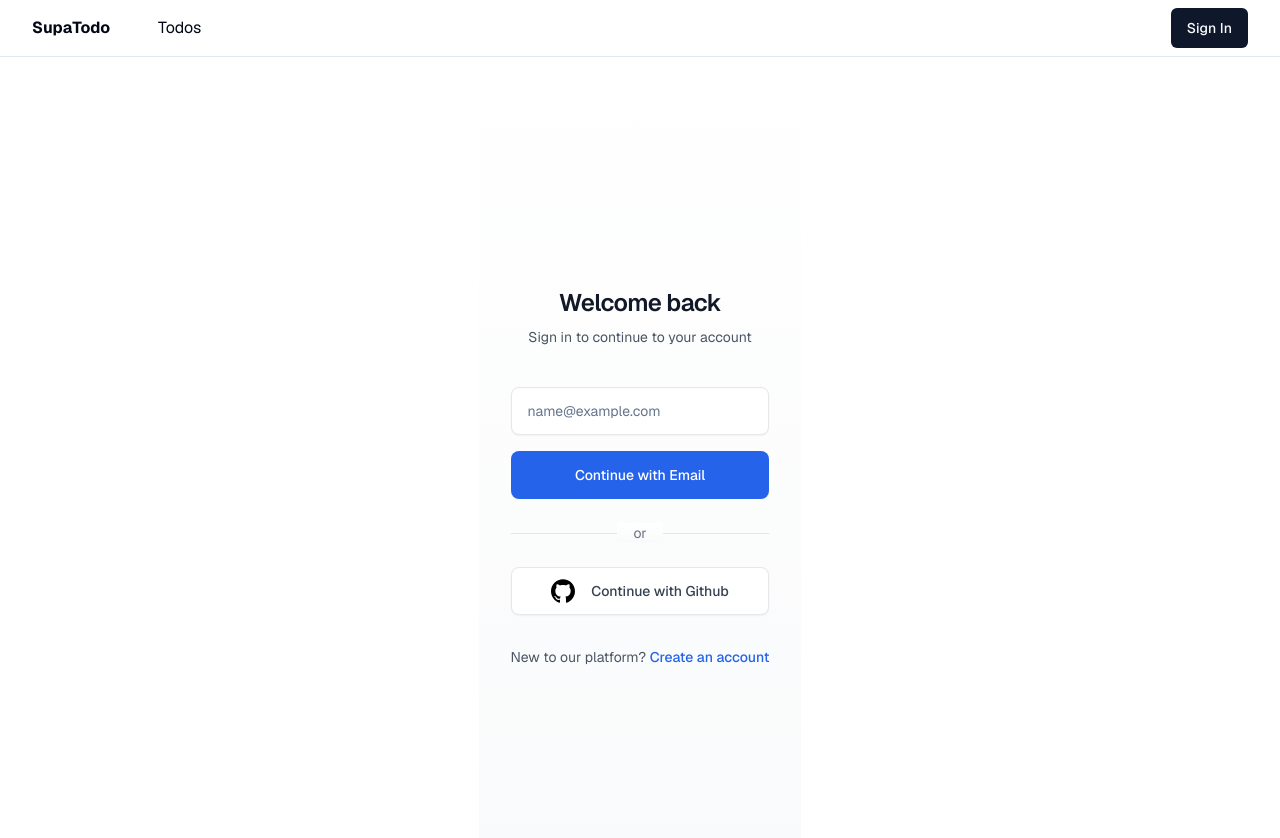
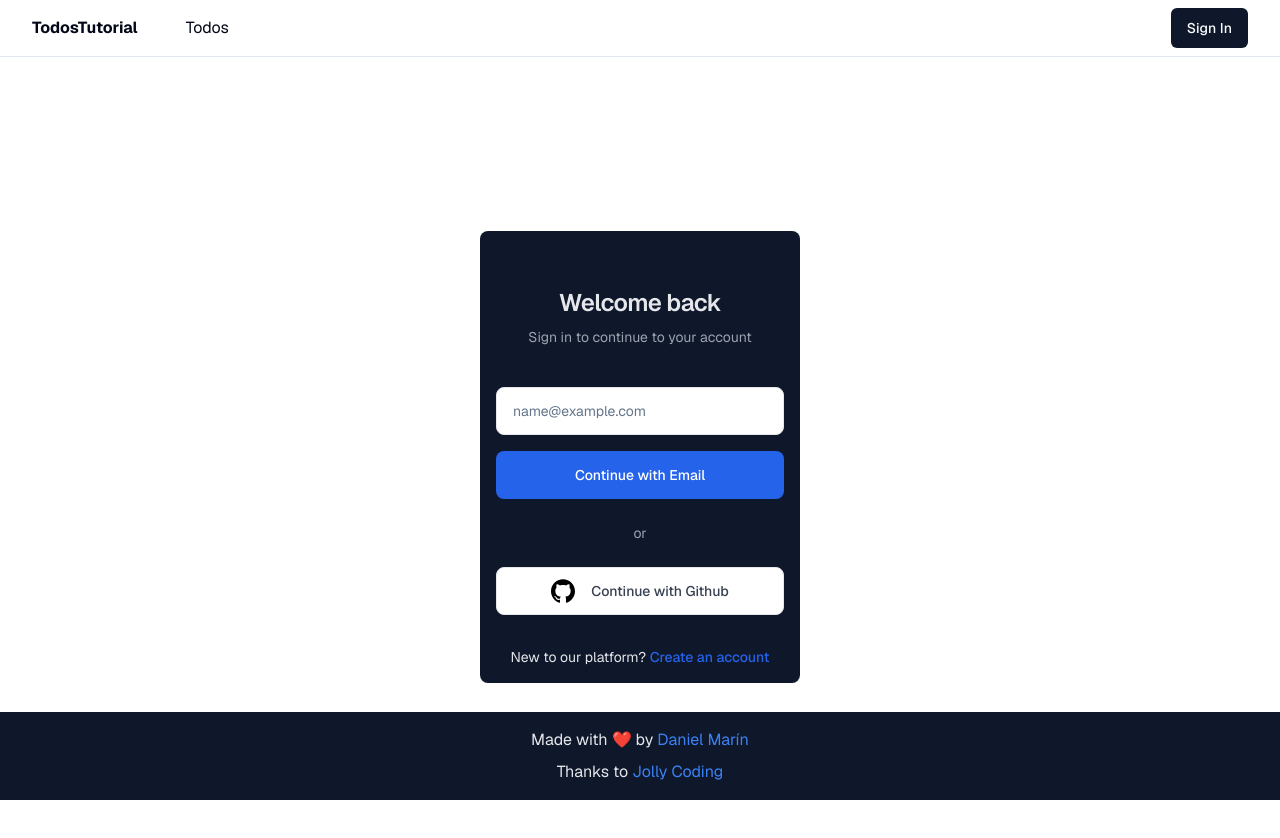
Before and after one commit to danimarin24/todos-tutorial, a Next.js app: page /sign-in in a window 1280 px wide. Shown: the top 838 px of the page. Built offline with nearby package versions, Linux system fonts and the light colour scheme; no server answers.

Commit message:
feat: improve styles, add footer component with gratefulness

```diff
--- a/app/(login)/login.tsx
+++ b/app/(login)/login.tsx
@@ -35,12 +35,12 @@ export function Login({ mode = "signin" }: { mode?: "signin" | "signup" }) {
   >(signInWithMagicLink, { error: "", success: "" });
 
   return (
-    <div className="min-h-[100dvh] bg-gradient-to-b from-white to-gray-50 flex items-center justify-center px-4 py-16 sm:px-6 lg:px-8">
-      <div className="w-full max-w-md">
-        <h1 className="mt-10 text-2xl font-semibold tracking-tight text-center text-gray-900">
+    <div className="min-h-[100dvh] w-96 flex items-center justify-center px-4 py-16 sm:px-6 lg:px-8">
+      <div className="w-full max-w-lg bg-primary p-4 rounded-lg">
+        <h1 className="mt-10 text-2xl font-semibold tracking-tight text-center text-gray-200">
           {mode === "signin" ? "Welcome back" : "Create your account"}
         </h1>
-        <p className="mt-2 text-sm text-center text-gray-600">
+        <p className="mt-2 text-sm text-center text-gray-400">
           {mode === "signin"
             ? "Sign in to continue to your account"
             : "Get started with your new account"}
@@ -81,10 +81,10 @@ export function Login({ mode = "signin" }: { mode?: "signin" | "signup" }) {
 
               <div className="relative">
                 <div className="flex absolute inset-0 items-center">
-                  <div className="w-full border-t border-gray-200" />
+                  <div className="w-full border-t border-primary" />
                 </div>
                 <div className="flex relative justify-center">
-                  <span className="px-4 text-sm text-gray-500 bg-gradient-to-b from-white to-gray-50">
+                  <span className="px-4 text-sm text-gray-400 bg-gradient-to-b">
                     or
                   </span>
                 </div>
@@ -121,7 +121,7 @@ export function Login({ mode = "signin" }: { mode?: "signin" | "signup" }) {
             </div>
           )}
 
-          <p className="mt-8 text-sm text-center text-gray-600">
+          <p className="mt-8 text-sm text-center text-gray-200">
             {mode === "signin"
               ? "New to our platform? "
               : "Already have an account? "}
--- a/app/layout.tsx
+++ b/app/layout.tsx
@@ -1,6 +1,7 @@
 import { GeistSans } from "geist/font/sans";
 import "./globals.css";
 import Header from "@/components/header";
+import { Footer } from "@/components/Footer";
 
 const defaultUrl = process.env.VERCEL_URL
   ? `https://${process.env.VERCEL_URL}`
@@ -22,6 +23,7 @@ export default function RootLayout({
       <body className="sticky top-0 bg-background text-foreground">
         <Header />
         <main className="flex flex-col items-center">{children}</main>
+        <Footer />
       </body>
     </html>
   );
--- a/app/page.tsx
+++ b/app/page.tsx
@@ -7,7 +7,7 @@ export default async function Home() {
         </h1>
         <div className="space-x-4">
           <a
-            className="inline-flex items-center justify-center text-sm font-medium transition-colors focus-visible:outline-none focus-visible:ring-2 focus-visible:ring-ring focus-visible:ring-offset-2 disabled:opacity-50 disabled:pointer-events-none ring-offset-background bg-primary text-primary-foreground hover:bg-primary/90 h-11 px-8 rounded-md"
+            className="inline-flex items-center justify-center text-sm font-medium transition-colors focus-visible:outline-none focus-visible:ring-2 focus-visible:ring-ring focus-visible:ring-offset-2 disabled:opacity-50 disabled:pointer-events-none ring-offset-background bg-blue-500 text-primary-foreground hover:bg-blue-500/90 h-11 px-8 rounded-md"
             href="/sign-in"
           >
             Get Started
--- /dev/null
+++ b/components/Footer.tsx
@@ -0,0 +1,27 @@
+export const Footer = () => {
+  return (
+    <footer className="bg-primary py-4 fixed bottom-0 w-full">
+      <div className="container mx-auto text-center">
+        <p className="text-gray-200">
+          Made with <span className="text-red-500">❤️</span> by{" "}
+          <a
+            href="https://danimarin.dev"
+            className="text-blue-500 hover:text-blue-500/90 hover:underline"
+          >
+            Daniel Marín
+          </a>
+        </p>
+        <p className="text-gray-200 mt-2">
+          Thanks to{" "}
+          <a
+            href="https://www.youtube.com/watch?v=A6-56miVA_0"
+            className="text-blue-500 hover:text-blue-500/90 hover:underline "
+            target="_blank"
+          >
+            Jolly Coding
+          </a>
+        </p>
+      </div>
+    </footer>
+  );
+};
--- a/components/header.tsx
+++ b/components/header.tsx
@@ -15,7 +15,7 @@ export default async function Header() {
       <div className="container flex h-14 max-w-screen-2xl items-center">
         <nav className="flex items-center space-x-4 lg:space-x-6">
           <a className="mr-6 flex items-center space-x-2" href="/">
-            <span className="font-bold">SupaTodo</span>
+            <span className="font-bold">TodosTutorial</span>
           </a>
           <Link href="/todos">Todos</Link>
         </nav>
@@ -23,7 +23,7 @@ export default async function Header() {
           {user !== null ? (
             <form action={signOut} className="flex items-center gap-2">
               <p>{user.email}</p>
-              <Button>Sign Out</Button>
+              <Button className="bg-red-500">Sign Out</Button>
             </form>
           ) : (
             <Button asChild>
```
